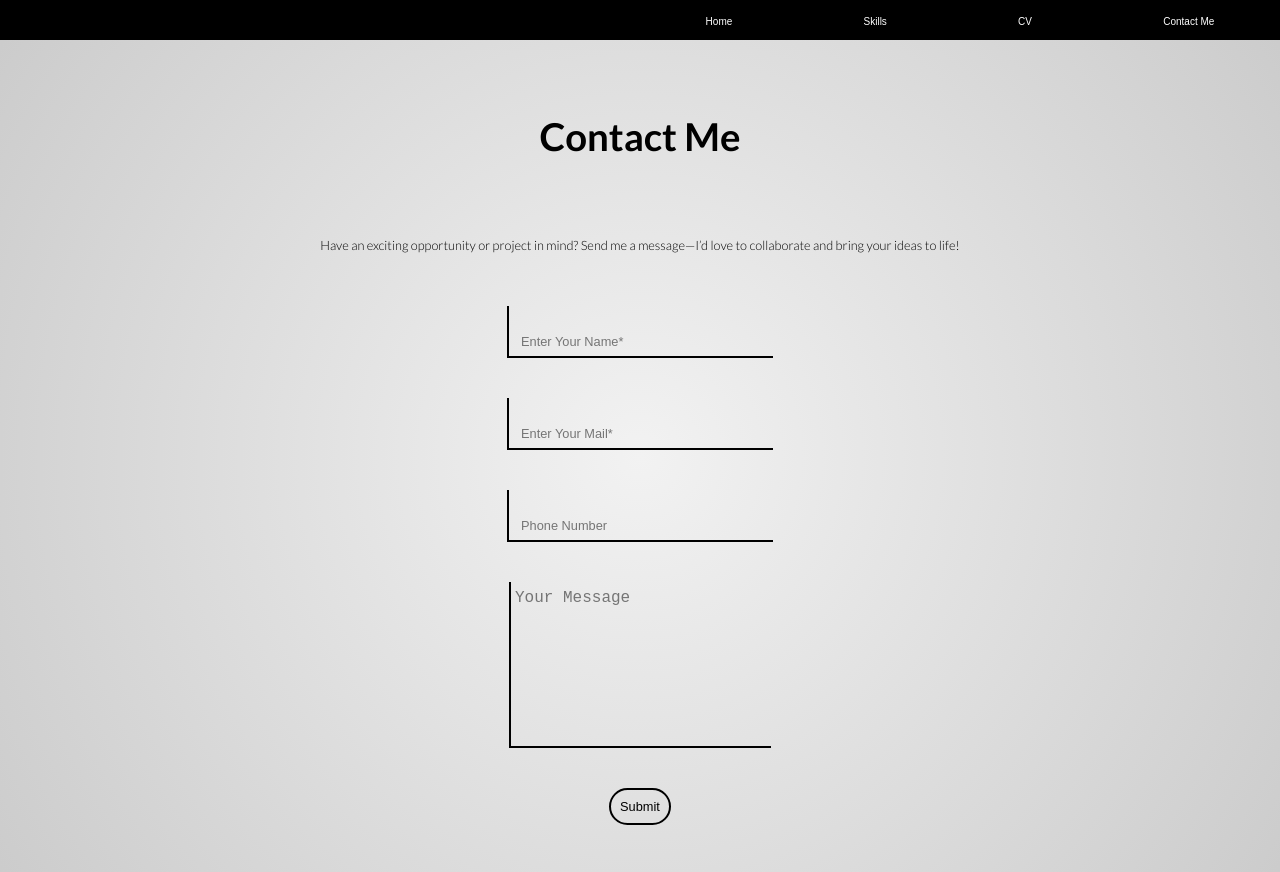
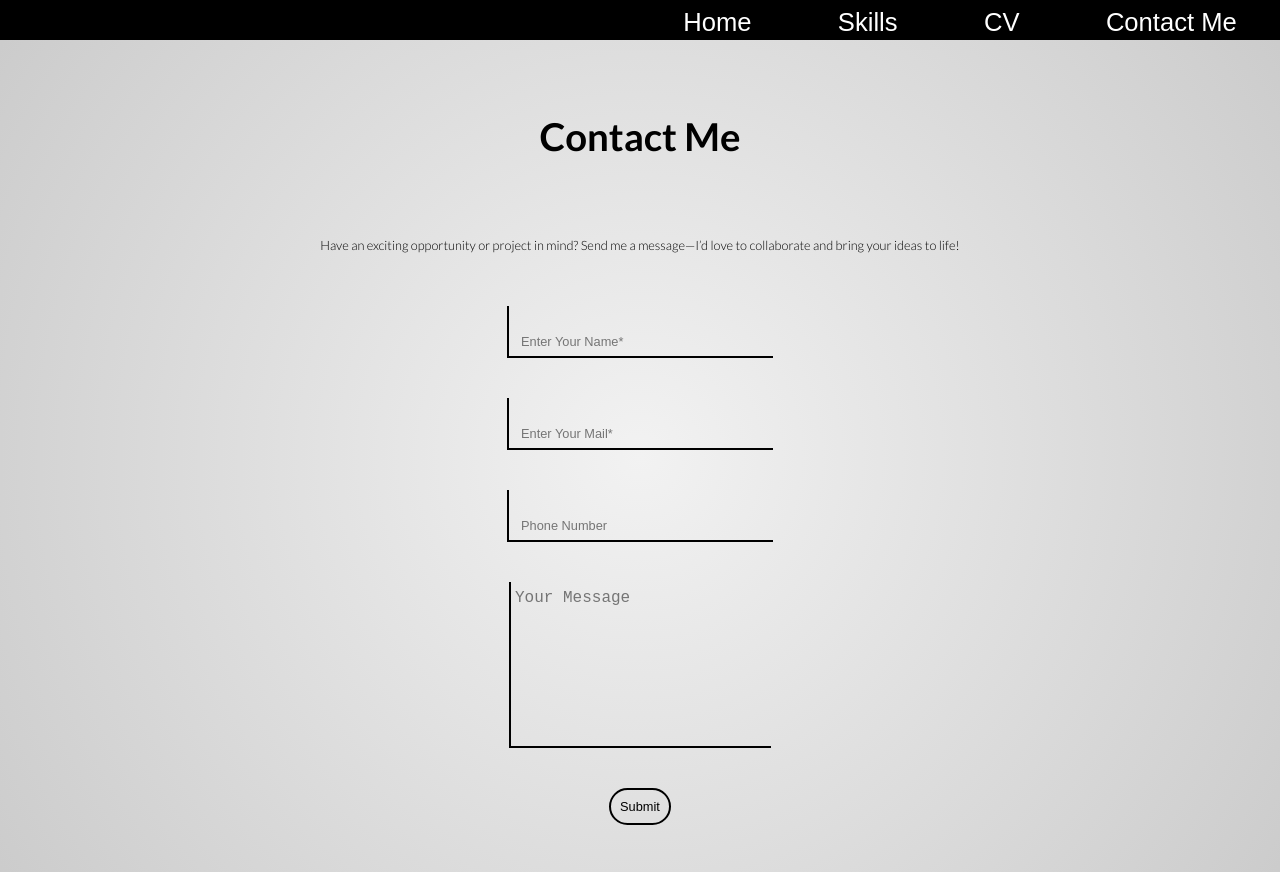
Before and after one commit to 6bilguun9/portfolio, a React (Vite) app: page /contact in a window 1280 px wide. Built offline with nearby package versions, Linux system fonts and the light colour scheme; no server answers; the database is empty.

Commit message:
text size fixed

```diff
--- a/src/styles/hedrBtn.css
+++ b/src/styles/hedrBtn.css
@@ -5,7 +5,7 @@
   border-radius: 15px;
   cursor: pointer;
   height: 20px;
-  font-size: 10px;
+  font-size: 2vw;
   padding: 2px;
 }
 .btn:hover {
```
